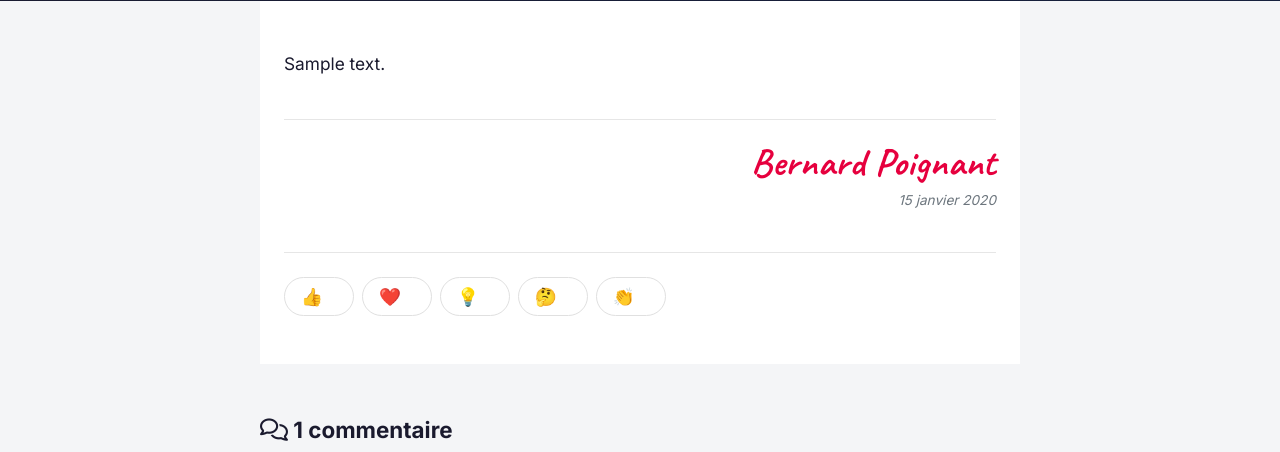
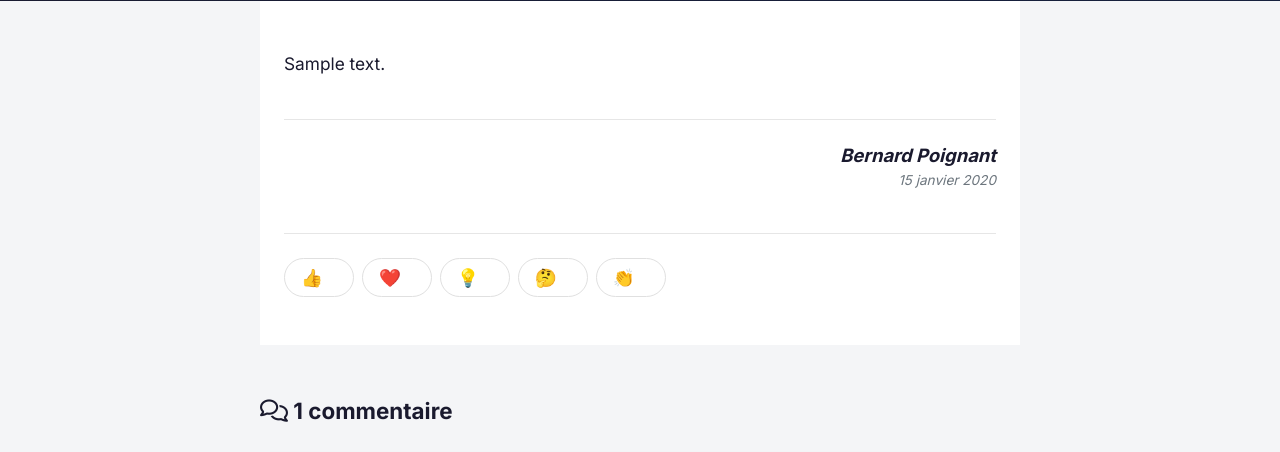
Before and after one commit to pierrepoignant/bpoignant, a Flask app: a page that uses templates/base.html in a window 1280 px wide. Shown: the part 392-844 px from the top of the page. Run offline with Flask 3, Linux system fonts and the light colour scheme; data comes from the database, SQL or seed files in the repository; tables that the repository leaves empty hold one stand-in row (values such as "Sample post").

Commit message:
Tone down article signature: Inter italic in noir, not Caveat red
Caveat (handwritten script) clashed with the rest of the site. Switch
the signature to bold-italic Inter at 1.15rem in --noir, matching the
site's primary text color. Date stays italic grey underneath.

Drop the Caveat Google Font import — saves one request on every page.

Co-Authored-By: Claude Opus 4.7 (1M context) <noreply@anthropic.com>

```diff
--- a/static/css/style.css
+++ b/static/css/style.css
@@ -767,17 +767,16 @@ a:hover { color: var(--rouge-fonce); }
     text-align: right;
 }
 .signature-name {
-    font-family: 'Caveat', 'Brush Script MT', cursive;
-    font-size: 2.4rem;
+    font-size: 1.15rem;
     font-weight: 700;
-    color: var(--rouge);
-    line-height: 1;
-    letter-spacing: 0.5px;
+    font-style: italic;
+    color: var(--noir);
+    line-height: 1.2;
 }
 .signature-date {
     font-size: 0.85rem;
     color: var(--gris);
-    margin-top: 0.4rem;
+    margin-top: 0.2rem;
     font-style: italic;
 }
 
--- a/templates/base.html
+++ b/templates/base.html
@@ -42,7 +42,7 @@
     <link rel="stylesheet" href="{{ url_for('static', filename='css/style.css') }}">
     <link rel="stylesheet" href="https://cdnjs.cloudflare.com/ajax/libs/font-awesome/6.5.1/css/all.min.css">
     <link rel="preconnect" href="https://fonts.googleapis.com">
-    <link href="https://fonts.googleapis.com/css2?family=Inter:wght@400;500;600;700;800&family=Caveat:wght@600;700&display=swap" rel="stylesheet">
+    <link href="https://fonts.googleapis.com/css2?family=Inter:wght@400;500;600;700;800&display=swap" rel="stylesheet">
     {% block head %}{% endblock %}
     {% block jsonld %}{% endblock %}
 </head>
```
